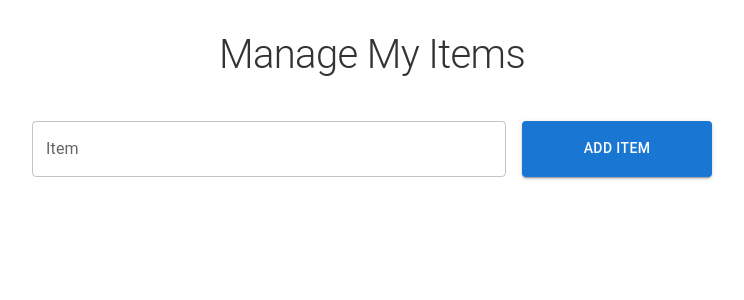
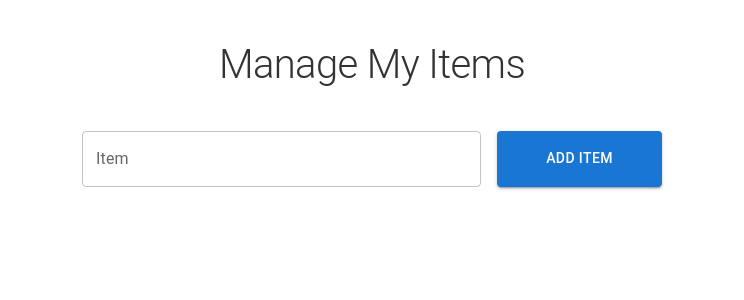
Before and after one commit to ayaanqui/northwestern-prog-test, a React (Create React App) app: page / in a window 1280 px wide. Shown: the top 300 px of the page, without its empty margins (268-1012 px from the left). Built offline with nearby package versions, Linux system fonts and the light colour scheme.

Commit message:
Fix layout styling

```diff
--- a/src/styles/MainLayout.css
+++ b/src/styles/MainLayout.css
@@ -1,6 +1,7 @@
 .main-layout {
-    max-width: 700px;
+    max-width: 600px;
     background-color: #fff;
     margin: 2em auto;
     color: #333;
+    padding: 10px;
 }
```
